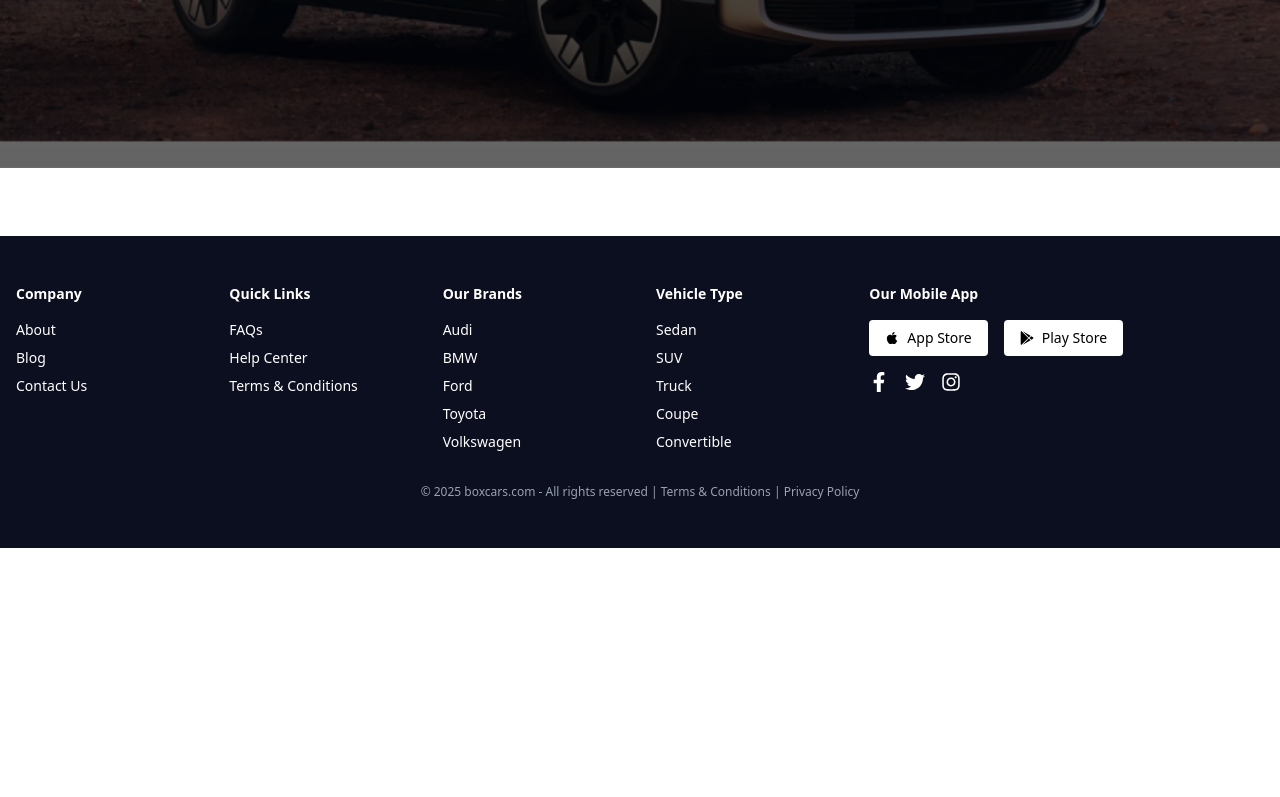
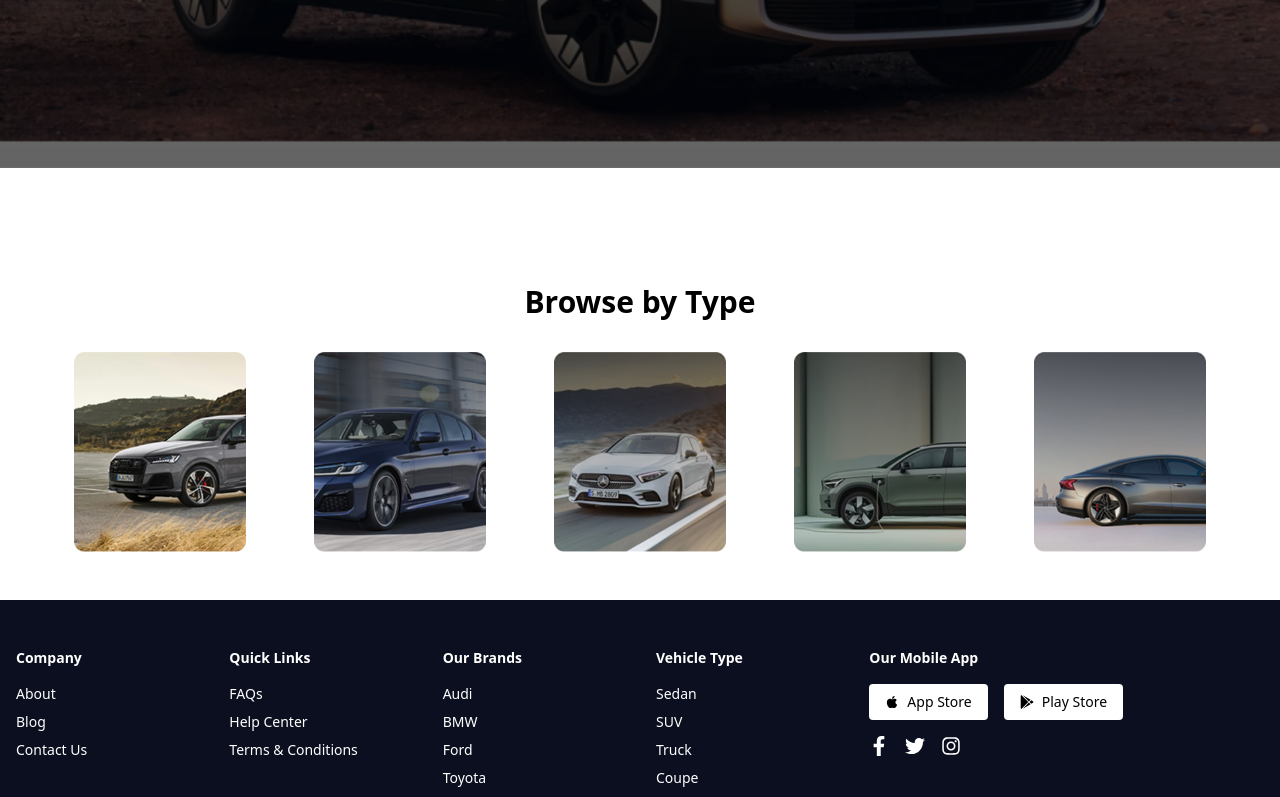
Before and after one commit to AhmedSamyEid/car_dealer_website, a Next.js app: page /home6 in a window 1280 px wide. Shown: the part 632-1429 px from the top of the page. Before the commit the page ends 1180 px from the top, so only its background shows below. Built offline with nearby package versions, Linux system fonts and the light colour scheme.

Commit message:
Add : Browsebytype

```diff
--- a/src/app/home6/page.tsx
+++ b/src/app/home6/page.tsx
@@ -1,9 +1,11 @@
+import { Browsebytype } from "@/components/browseby_type/Browsebytype";
 import Vehiclesavailable from "@/components/vehicles _available/Vehiclesavailable";
 
-export default function home () {
+export default function home() {
   return (
     <div>
       <Vehiclesavailable />
+      <Browsebytype />
     </div>
-  )
+  );
 }
--- /dev/null
+++ b/src/components/browseby_type/Browsebytype.tsx
@@ -0,0 +1,28 @@
+"use client";
+import Image from "next/image";
+
+const brands = [
+  { name: "Audi", img: "/image/suv.jpg.png" },
+  { name: "BMW", img: "/image/h72.jpg.png" },
+  { name: "Ford", img: "/image/h73.jpg.png" },
+  { name: "Toyota", img: "/image/h74.jpg.png" },
+  { name: "Porsche", img: "/image/h75.jpg.png" },
+
+];
+
+export function Browsebytype() {
+  return (
+    <section className="py-12 bg-white w-full">
+      <div className="max-w-7xl mx-auto px-4 text-center">
+        <h2 className="text-2xl md:text-3xl font-semibold mb-8">Browse by Type</h2>
+        <div className="flex flex-wrap justify-center items-center gap-6 md:gap-10">
+          {brands.map((brand) => (
+            <div key={brand.name} className="w-50 h-50 md:w-50 md:h-50 relative flex items-center justify-center">
+              <Image src={brand.img} alt={brand.name} fill className="object-contain" />
+            </div>
+          ))}
+        </div>
+      </div>
+    </section>
+  );
+}
```
